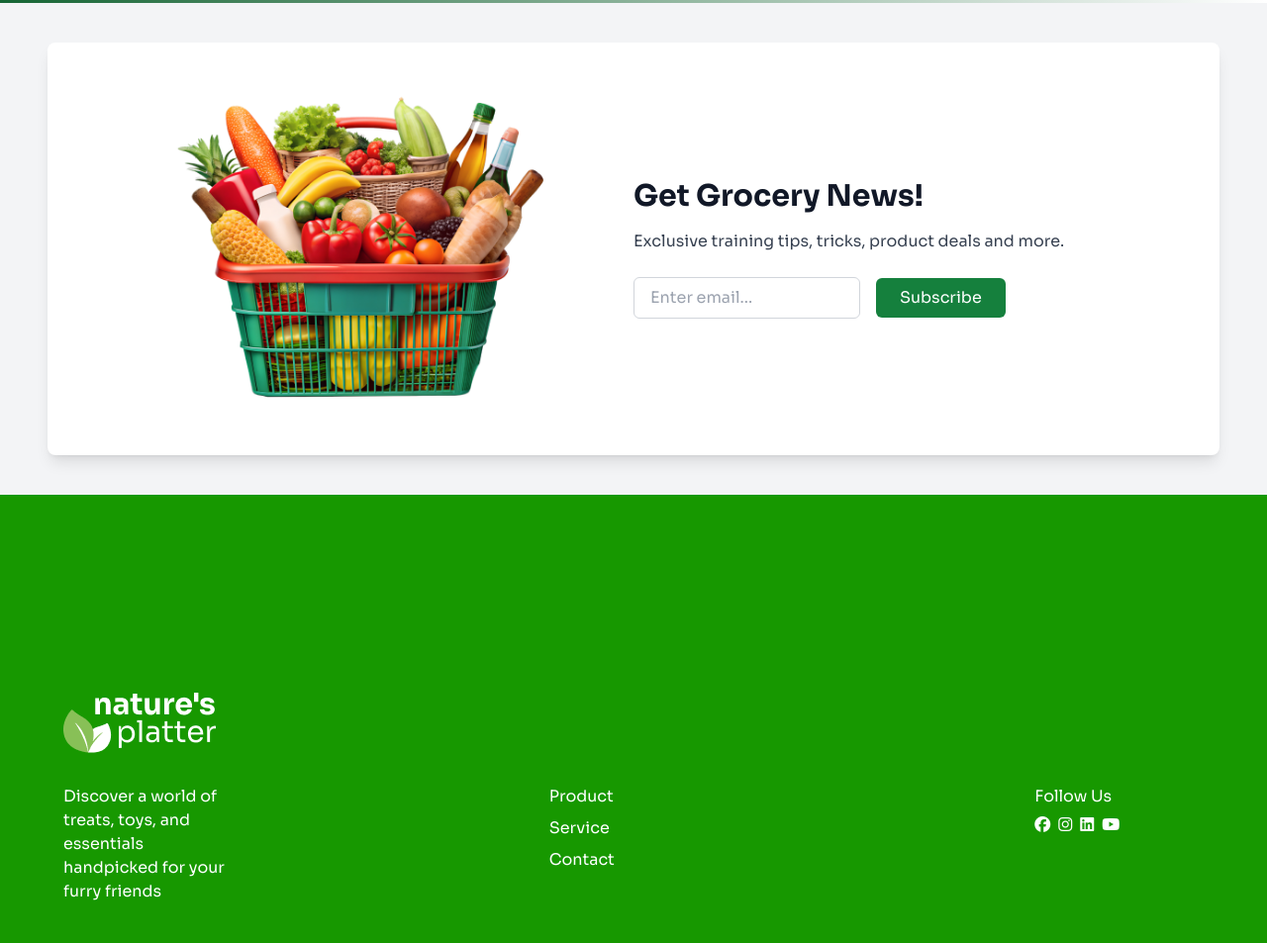
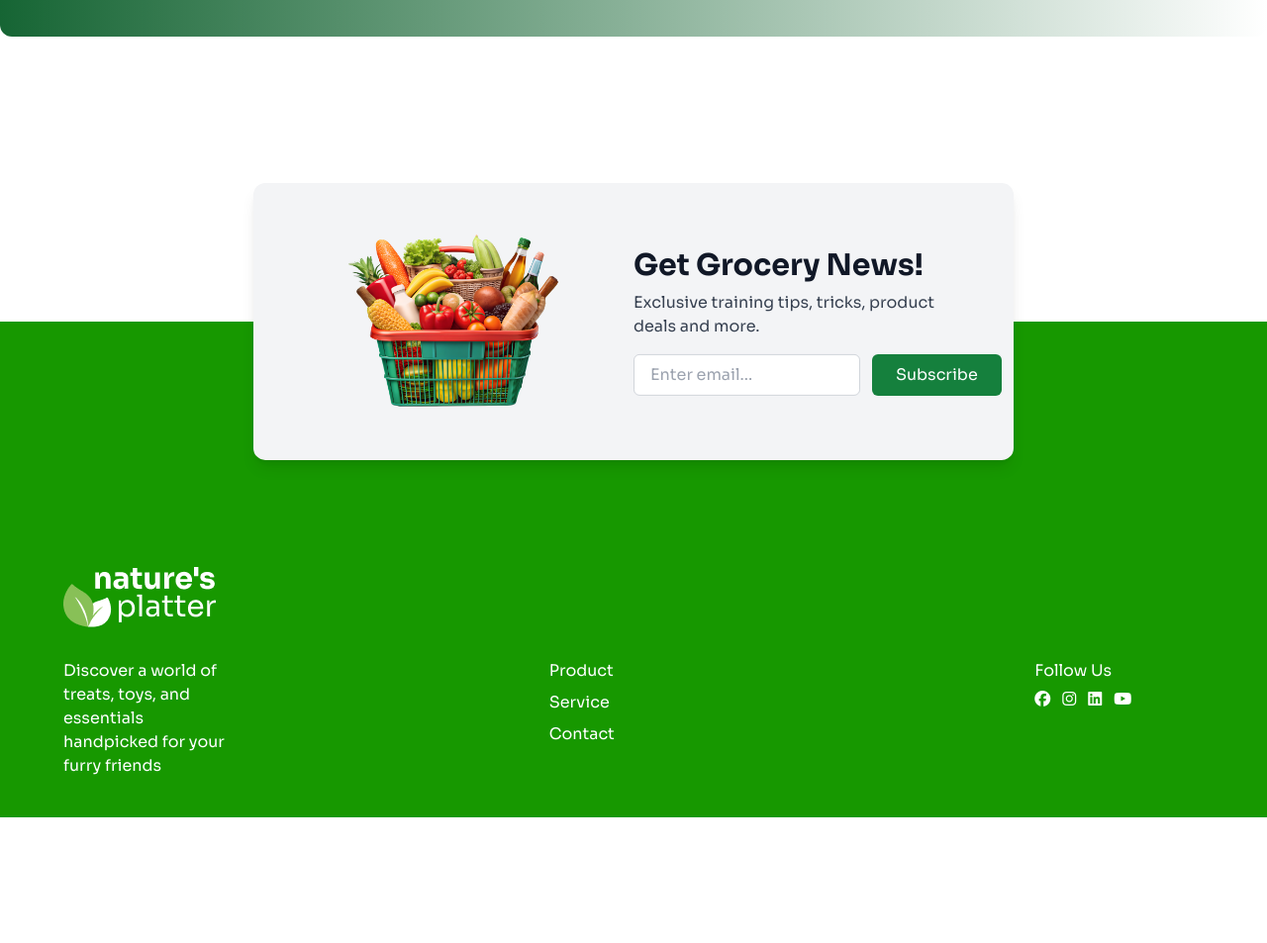
Before and after one commit to afifa-azim/assignment-3, a plain HTML site: page index.html in a window 1280 px wide. Shown: the part 3201-4154 px from the top of the page at 99% size. After the commit the page ends 4027 px from the top, so only its background shows below. Drawn offline with nearby package versions, Linux system fonts and the light colour scheme.

Commit message:
corrected the challenge part

```diff
--- a/index.html
+++ b/index.html
@@ -337,7 +337,7 @@
 
            <!-- Extra  -->
             <!-- Review section -->
-     <section class="mb-4">
+     <section class="mb-72">
         <div class="bg-gradient-to-r from-green-800 to-white rounded-xl grid grid-cols-1 lg:grid-cols-2 text-white px-7 md:px-16">
          <!-- text section -->
           <div class="flex justify-center items-center overflow-hidden">
@@ -392,39 +392,42 @@
         </div>
        </section>
      </main>
-      <!-- grocery -->
-      <section class="relative translate-y=50% bg-gray-100 py-10 px-6 md:px-12" style="z-index: 10; margin-top: -50px;">
-        <div class="container mx-auto grid grid-cols-1 md:grid-cols-2 items-center rounded-lg shadow-lg bg-white p-6 md:p-12">
-            <!-- Image Section -->
-            <div>
-                <img src="c2-assets/vegetable-busket.png" alt="Vegetable Basket" class="w-full md:w-3/4 mx-auto">
+
+
+
+    <footer class="relative">
+        <!-- Grocery Section -->
+        <section class="absolute left-1/2 transform -translate-x-1/2 -translate-y-1/2 w-[90%] md:w-[60%] max-w-screen-lg bg-gray-100 rounded-xl shadow-lg p-8 md:p-12 flex flex-col md:flex-row items-center gap-6">
+          <!-- Image -->
+          <div class="w-full md:w-1/2 flex justify-center">
+            <img src="c2-assets/vegetable-busket.png" alt="Vegetable Basket" class="w-full md:w-3/4">
           </div>
-            <!-- Content Section -->
-            <div class="text-center md:text-left">
-                <h2 class="text-2xl md:text-3xl font-bold text-gray-900 mb-4">Get Grocery News!</h2>
-                <p class="text-gray-700 mb-6">Exclusive training tips, tricks, product deals and more.</p>
-                <div class="flex flex-col md:flex-row gap-4 items-center">
+          <!-- Content -->
+          <div class="text-center md:text-left w-full md:w-1/2">
+            <h2 class="text-2xl md:text-3xl font-bold text-gray-900">Get Grocery News!</h2>
+            <p class="text-gray-700 mt-2">Exclusive training tips, tricks, product deals and more.</p>
+            <div class="mt-4 flex flex-col md:flex-row gap-3">
               <input type="email" placeholder="Enter email..." class="w-full md:w-auto px-4 py-2 border border-gray-300 rounded-md">
               <button class="bg-green-700 text-white px-6 py-2 rounded-md hover:bg-green-600">Subscribe</button>
             </div>
           </div>
-        </div>
         </section>
-    <!-- Footer -->
-      <footer class="absolute bg-[#179800] text-black py-10 px-4 md:px-16">
-        <div class=" mx-auto">
-            <!-- logo -->
-             <div class="mt-40 mb-8 flex justify-between">
+
+        <!-- Footer Section -->
+        <section class="bg-[#179800] text-black py-10 px-4 md:px-16">
+          <div class="mx-auto">
+            <!-- Logo -->
+            <div class="mt-52 mb-8 flex justify-between">
               <img src="c2-assets/logo-footer.png" alt="">
             </div>
           </div>
-        <!-- link -->
+          <!-- Links -->
           <div class="grid grid-cols-1 md:grid-cols-2 lg:grid-cols-3 gap-x-80">
-            <!-- first -->
+            <!-- First Column -->
             <div>
               <p class="text-white">Discover a world of treats, toys, and essentials handpicked for your furry friends</p>
             </div>
-             <!-- second -->
+            <!-- Second Column -->
             <div>
               <ul class="space-y-2 text-white">
                 <li><a class="hover:text-orange-600" href="#">Product</a></li>
@@ -432,10 +435,10 @@
                 <li><a class="hover:text-orange-600" href="#">Contact</a></li>
               </ul>
             </div>
-               <!-- 3rd -->
+            <!-- Third Column  -->
             <div>
               <h2 class="text-white">Follow Us</h2>
-                    <div class="flex justify-between items-center text-white gap-2 w-2/5 mt-2">
+              <div class="flex gap-3 mt-2 text-white">
                 <i class="fa-brands fa-facebook"></i>
                 <i class="fa-brands fa-instagram"></i>
                 <i class="fa-brands fa-linkedin"></i>
@@ -443,9 +446,7 @@
               </div>
             </div>
           </div>
-
-
-
+        </section>
       </footer>
 </body>
 </html>
```
Lines whose indentation alone changed are shown as unchanged.
